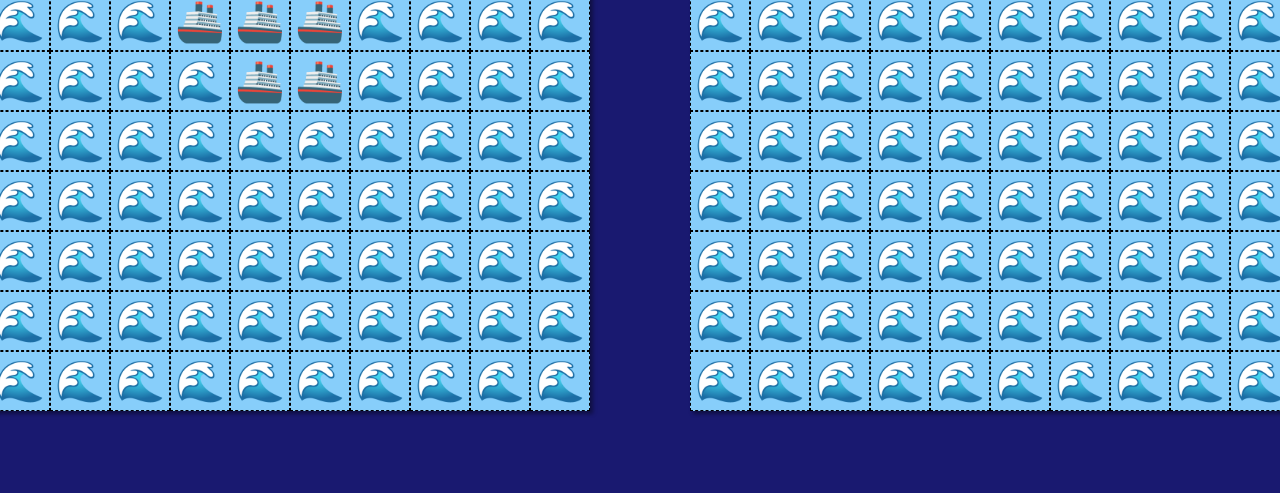
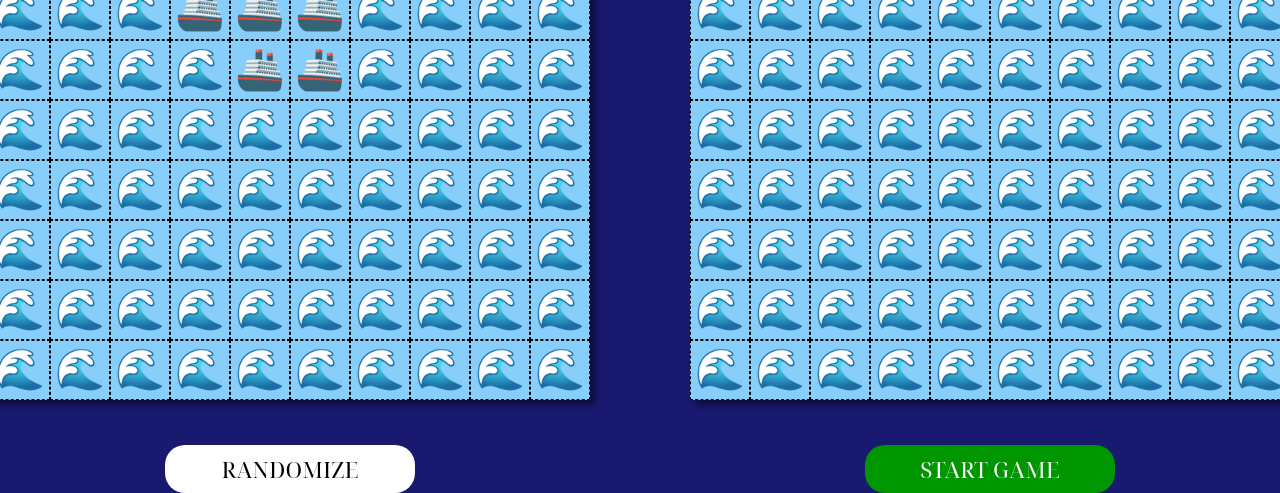
Before and after one commit to RichardGabelman/battleship, a website built with webpack: page src/template.html in a window 1280 px wide. Shown: the part 382-875 px from the top of the page. Before the commit the page ends 800 px from the top, so only its background shows below. Built offline with nearby package versions, Linux system fonts and the light colour scheme.

Commit message:
Add buttons and adjust styles

```diff
--- a/src/styles.css
+++ b/src/styles.css
@@ -20,7 +20,7 @@ body {
   flex-direction: column;
   justify-content: center;
   align-items: center;
-  gap: 50px;
+  gap: 20px;
   background-color: midnightblue;
 }
 
@@ -37,11 +37,47 @@ h1 {
 }
 
 .grouping {
+  height: calc((var(--gameBoardSize) + 100) * 1px);
   display: flex;
   flex-direction: column;
   justify-content: center;
   align-items: center;
   gap: 10px;
+}
+
+.buttons {
+  width: 100%;
+  display: flex;
+  justify-content: center;
+  gap: 450px;
+}
+
+button {
+  width: 250px;
+  height: 3rem;
+  outline: none;
+  border: none;
+  font-size: 1.4rem;
+  cursor: pointer;
+  font-family: Didot, 'Bodoni MT', 'Noto Serif Display', 'URW Palladio L', P052, Sylfaen, serif;
+  border-radius: 20px;
+}
+
+#randomize {
+  background-color: white;
+}
+
+#randomize:hover {
+  background-color: rgb(211, 210, 210);
+}
+
+#start {
+  background-color: rgb(0, 150, 0);
+  color: white;
+}
+
+#start:hover {
+  background-color: rgb(0, 100, 0);
 }
 
 h2 {
@@ -58,7 +94,7 @@ h2 {
   width: calc(var(--gameBoardSize) * 1px);
   height: calc(var(--gameBoardSize) * 1px);
   background-color: lightskyblue;
-  box-shadow: 3px 3px 4px rgba(0, 0, 0, 0.4);
+  box-shadow: 5px 5px 7px rgba(0, 0, 0, 0.5);
 }
 
 .tile {
--- a/src/template.html
+++ b/src/template.html
@@ -17,5 +17,9 @@
         <div class="gameboard computer"></div>
       </div>
     </div>
+    <div class="buttons">
+      <button id="randomize">RANDOMIZE</button>
+      <button id="start">START GAME</button>
+    </div>
   </body>
 </html>
```
